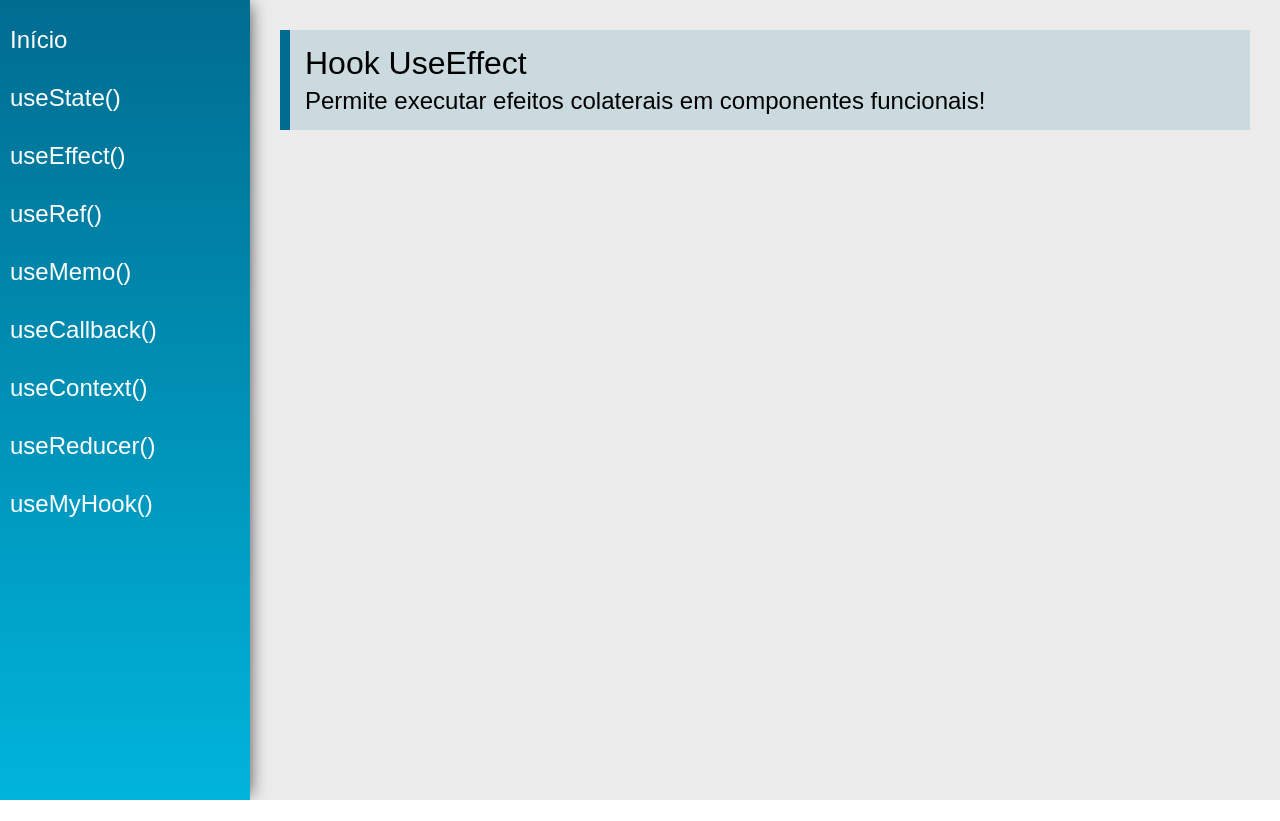
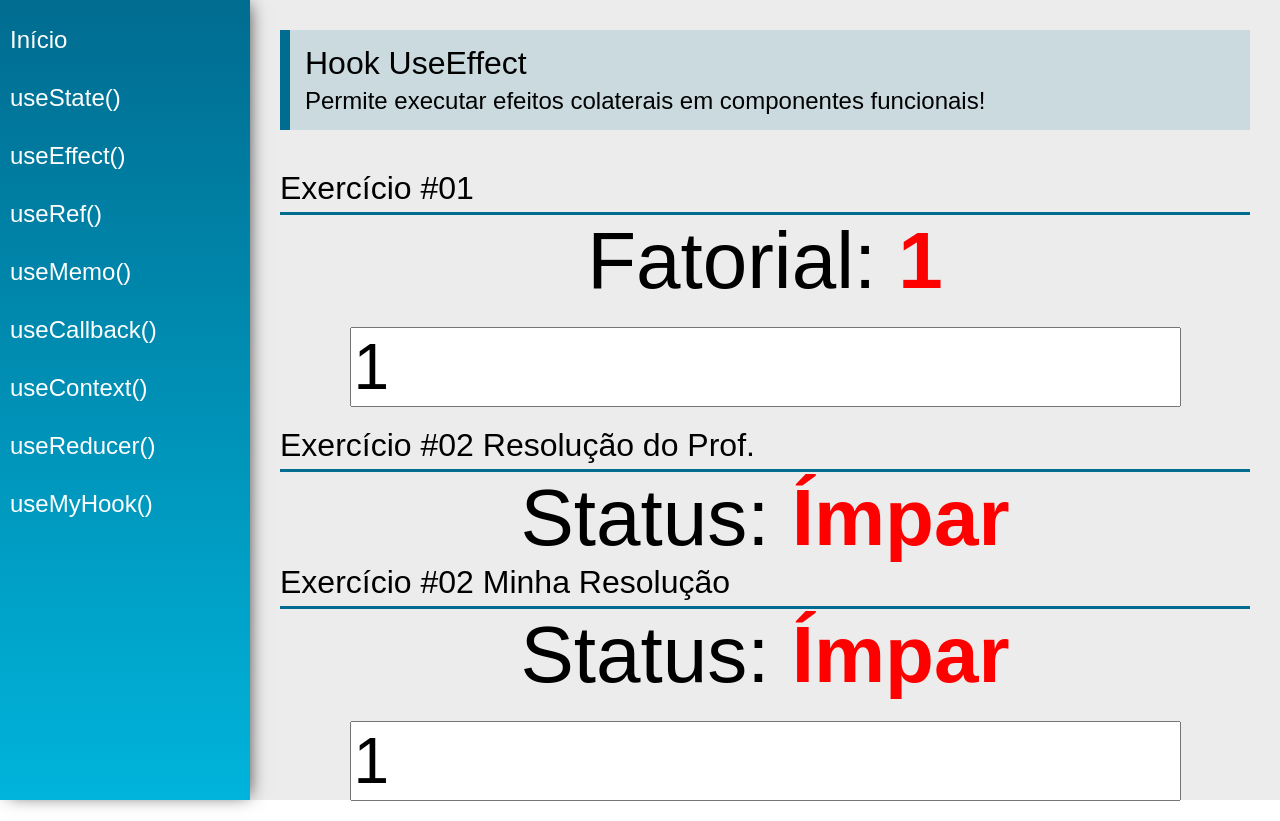
Before and after one commit to DaniloIS/Hooks, a React (Create React App) app: page /useEffect in a window 1280 px wide. Before the commit the page ends 800 px from the top, so only its background shows below. Built offline with nearby package versions, Linux system fonts and the light colour scheme.

Commit message:
useEffect

```diff
--- a/src/views/examples/UseEffect.jsx
+++ b/src/views/examples/UseEffect.jsx
@@ -1,13 +1,76 @@
-import React from 'react'
+import React, { useState, useEffect} from 'react'
 import PageTitle from '../../components/layout/PageTitle'
+import SectionTitle from '../../components/layout/SectionTitle'
+
+function calcFatorial(num) {
+    const n = parseInt(num);
+    if(n < 0) return -1;
+    if(n === 0) return 1;
+    return calcFatorial(n-1)*n;
+}
 
 const UseEffect = (props) => {
+
+    // Ex #01
+
+    const [number, setNumber] = useState(1);
+    const [fatorial, setFatorial] = useState(1);
+
+    useEffect(function() {
+        setFatorial(calcFatorial(number))
+    }, [number]);
+
+    useEffect(function() {
+        if(fatorial > 1000000) {
+            document.title = 'Eita!!!';
+        }
+    }, [fatorial]);
+
+    // Ex #02
+
+    const [value, setValue] = useState(1);
+
+    const [status, setStatus] = useState('Ímpar');
+
+    useEffect(function() {
+        setStatus(number % 2 === 0 ? 'Par' : 'Ímpar')
+    }, [number]);
+
     return (
         <div className="UseEffect">
             <PageTitle
                 title="Hook UseEffect"
                 subtitle="Permite executar efeitos colaterais em componentes funcionais!"
             />
+
+            <SectionTitle title="Exercício #01" />
+
+                <div className="center">
+                    <div>
+                        <span className="text">Fatorial: </span>
+                        <span className="text red">{fatorial === -1 ? 'Não Existe' : fatorial}</span>
+                    </div>
+                    <input type="number" className="input" value={number} onChange={e => setNumber(e.target.value)} />
+                </div>
+
+            <SectionTitle title="Exercício #02 Resolução do Prof." />
+
+                <div className="center">
+                    <div>
+                        <span className="text">Status: </span>
+                        <span className="text red">{status}</span>
+                    </div>
+                </div>
+
+            <SectionTitle title="Exercício #02 Minha Resolução" />
+
+                <div className="center">
+                    <div>
+                        <span className="text">Status: </span>
+                        <span className="text red">{value % 2 === 0 ? 'Par' : 'Ímpar'}</span>
+                    </div>
+                    <input type="number" className="input" value={value} onChange={e => setValue(e.target.value)} />
+                </div>
         </div>
     )
 }
```
